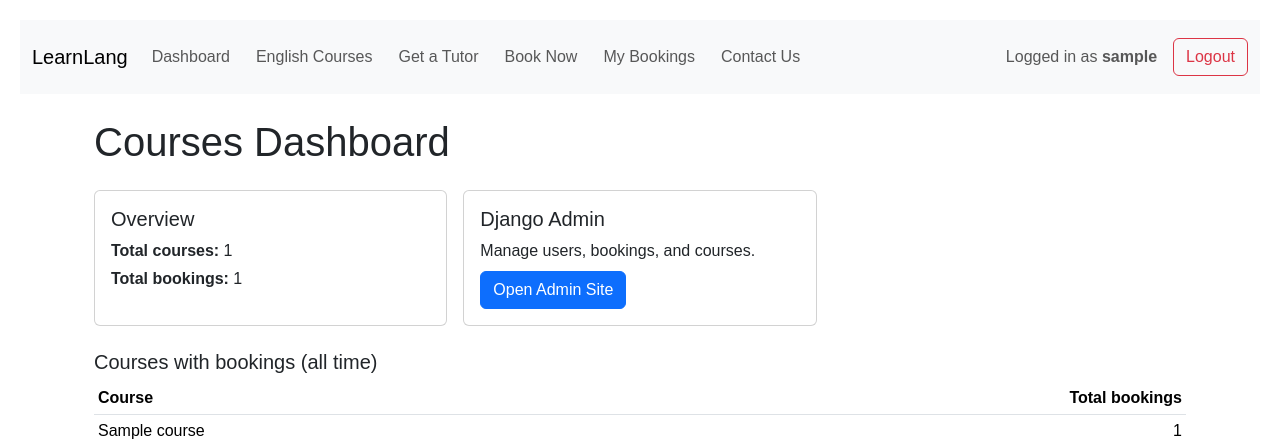
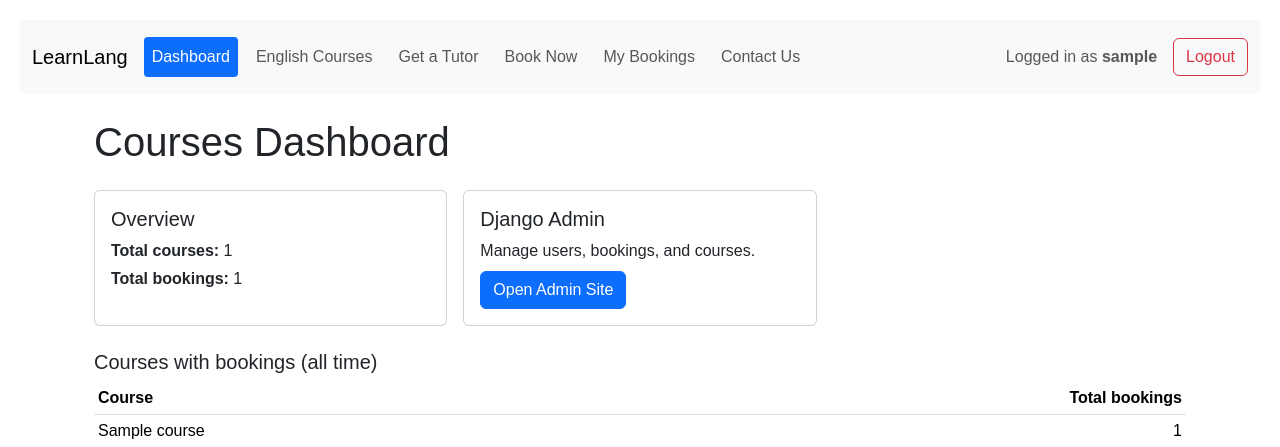
Before and after one commit to mairima/learnlang, a Django app: page /dashboard/admin/ in a window 1280 px wide. Shown: the top 447 px of the page. Run offline with Django 4.2, Linux system fonts and the light colour scheme; a user stored in the database is signed in; tables that the repository leaves empty hold one stand-in row (values such as "Sample post"); some libraries are stand-ins or nearby versions.

Commit message:
Highlight active navbar link for current page

```diff
--- a/languages/templates/base.html
+++ b/languages/templates/base.html
@@ -22,30 +22,32 @@
         </button>
 
         <div class="collapse navbar-collapse" id="navbarSupportedContent">
+          {% with current=request.resolver_match.url_name %}
           <ul class="navbar-nav me-auto mb-2 mb-lg-0">
             {% if user.is_authenticated %}
               {% if user.is_superuser %}
                 <li class="nav-item">
-                <a class="nav-link" href="{% url 'admin_dashboard' %}">Dashboard</a>
+                  <a class="nav-link {% if current == 'admin_dashboard' %}active{% endif %}" href="{% url 'admin_dashboard' %}">Dashboard</a>
                 </li>
               {% endif %}
               <li class="nav-item">
-              <a class="nav-link {% if request.path == '/english/' %}active{% endif %}" href="{% url 'english' %}">English Courses</a>
+                <a class="nav-link {% if current == 'english' %}active{% endif %}" href="{% url 'english' %}">English Courses</a>
               </li>
               <li class="nav-item">
-              <a class="nav-link" href="{% url 'tutor' %}">Get a Tutor</a>
+                <a class="nav-link {% if current == 'tutor' %}active{% endif %}" href="{% url 'tutor' %}">Get a Tutor</a>
               </li>
               <li class="nav-item">
-              <a class="nav-link" href="{% url 'booking' %}">Book Now</a>
+                <a class="nav-link {% if current == 'booking' %}active{% endif %}" href="{% url 'booking' %}">Book Now</a>
               </li>
               <li class="nav-item">
-              <a class="nav-link" href="{% url 'my_bookings' %}">My Bookings</a>
+                <a class="nav-link {% if current == 'my_bookings' %}active{% endif %}" href="{% url 'my_bookings' %}">My Bookings</a>
               </li>
             {% endif %}
             <li class="nav-item">
-            <a class="nav-link" href="{% url 'contact_us' %}">Contact Us</a>
+              <a class="nav-link {% if current == 'contact_us' %}active{% endif %}" href="{% url 'contact_us' %}">Contact Us</a>
             </li>
           </ul>
+          {% endwith %}
 
           {% if user.is_authenticated %}
             <span class="navbar-text me-3">
--- a/static/css/style.css
+++ b/static/css/style.css
@@ -126,3 +126,9 @@ button:hover {
       -webkit-box-shadow: 0 0 10px rgba(0,0,0,0.15);
       box-shadow: 0 0 10px rgba(0,0,0,0.15);
     }
+    /* Navbar active link */
+  .navbar-nav .nav-link.active {
+  color: #fff !important;
+  background-color: #0d6efd !important; /* Bootstrap primary */
+  border-radius: .25rem;
+}
```
Also changed, not shown: README.md, static/documentation/mockup.png (added). Lines whose indentation alone changed are shown as unchanged.
